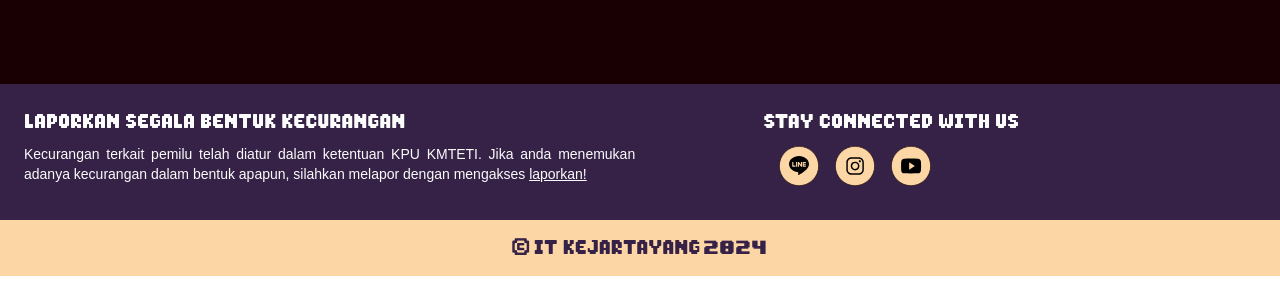
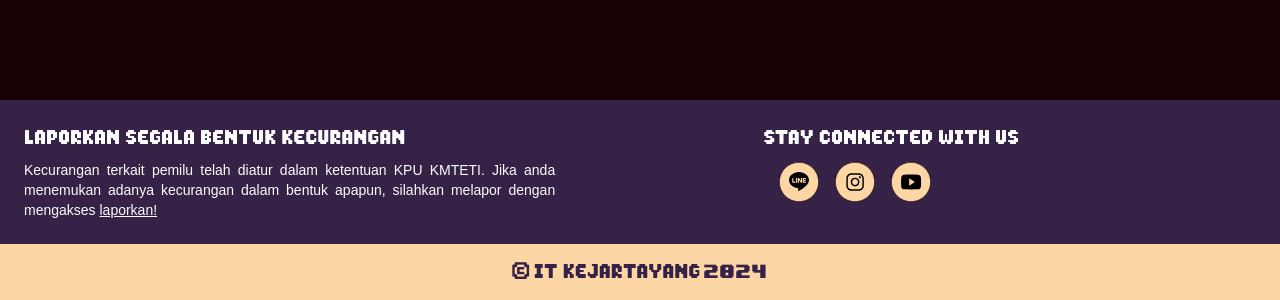
Before and after one commit to IT-KPUKMTETI2024-KejarTayangEdition/KPU-KMTETI-2024, a Next.js app: page /about in a window 1280 px wide. Shown: the part 816-1116 px from the top of the page. Before the commit the page ends 1092 px from the top, so only its background shows below. Built offline with nearby package versions, Linux system fonts and the light colour scheme; no server answers; a web font is replaced by a local one.

Commit message:
Fix: Tulisan Footer (tambah padding right)

```diff
--- a/app/about/page.js
+++ b/app/about/page.js
@@ -1,11 +1,11 @@
-import CardView from "@/common/components/card-view";
 import {ComingSoon} from "@/common/components/coming-soon";
+import { Frame } from "@/common/constant/images";
 
 export default function About() {
   return (
-    <div>
+    <div className="w-full min-h-screen">
       {/* <ComingSoon/> */}
-      <CardView />
+
     </div>
   )
 }
--- a/common/components/card-view.js
+++ /dev/null
@@ -1,7 +0,0 @@
-export default function CardView() {
-  return (
-    <div>
-
-    </div>
-  )
-}
--- a/common/components/footer.js
+++ b/common/components/footer.js
@@ -9,8 +9,8 @@ export function Footer() {
             <div className="bg-secondary-purple p-6 sm:flex h-auto">
                 {/* Information */}
                 <div className="sm:w-3/5 w-full">
-                    <h1 className={`${pixelgamer.className} sm:mb-2 text-xl`}>LAPORKAN SEGALA BENTUK KECURANGAN</h1>
-                    <p className={`${hammersmith.className} text-justify sm:pr-32 text-sm`}>Kecurangan terkait pemilu telah diatur dalam ketentuan KPU KMTETI. Jika anda menemukan adanya kecurangan dalam bentuk apapun, silahkan melapor dengan mengakses <Link className="underline" href="#">laporkan!</Link></p>
+                    <h1 className={`${pixelgamer.className} sm:mb-2 pr-8 text-xl`}>LAPORKAN SEGALA BENTUK KECURANGAN</h1>
+                    <p className={`${hammersmith.className} text-justify sm:pr-32 lg:pr-52 text-sm`}>Kecurangan terkait pemilu telah diatur dalam ketentuan KPU KMTETI. Jika anda menemukan adanya kecurangan dalam bentuk apapun, silahkan melapor dengan mengakses <Link className="underline" href="#">laporkan!</Link></p>
                 </div>
                 {/* Social Media */}
                 <div className="sm:w-2/5 mt-4 sm:mt-0 w-full">
--- a/common/components/header.js
+++ b/common/components/header.js
@@ -12,7 +12,6 @@ export function Header() {
   const {googleLogin, logout, user} = UserAuth();
   const path = usePathname();
   const [menuOpen, setMenuOpen] = useState(false);
-
   async function handleSignIn() {
     try {
       await googleLogin();
@@ -90,7 +89,6 @@ export function Header() {
               )}
             </div>
         </div>
-
       </nav>
     </header>
   )
```
